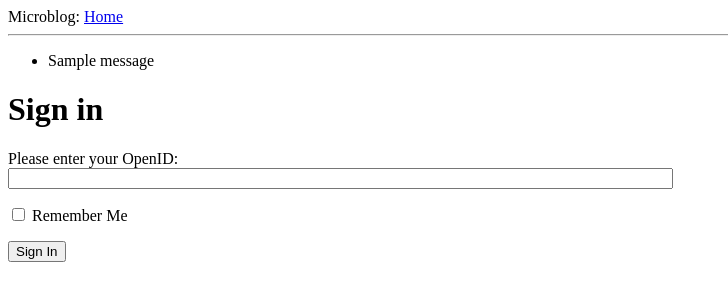
After one commit to AlexandrBelenov/microblog, a Flask app: page /login in a window 1280 px wide. The commit adds this page. Shown: the top 301 px of the page, without its empty margins (0-728 px from the left). Run offline with Flask 2, Linux system fonts and the light colour scheme; one stand-in notice (Sample message) is shown.

Commit message:
Added login template and login view

```diff
--- a/app/templates/base.html
+++ b/app/templates/base.html
@@ -9,6 +9,15 @@
   <body>
     <div>Microblog: <a href="/index">Home</a></div>
     <hr>
+    {% with messages = get_flashed_messages() %}
+    {% if messages %}
+    <ul>
+      {% for message in messages %}
+      <li>{{ message }}</li>
+      {% endfor %}
+    </ul>
+    {% endif %}
+    {% endwith %}
     {% block content %}{% endblock %}
   </body>
 </html>
--- /dev/null
+++ b/app/templates/login.html
@@ -0,0 +1,14 @@
+{% extends "base.html" %}
+
+{% block content %}
+<h1>Sign in</h1>
+<form action="" method="POST" name="login">
+    {{form.hidden_tag()}}
+    <p>
+        Please enter your OpenID: <br>
+        {{form.openid(size=80)}}<br>
+    </p>
+    <p>{{form.remember_me}} Remember Me</p>
+    <p><input type="submit" value="Sign In"></p>
+</form>
+{% endblock %}
--- a/app/views.py
+++ b/app/views.py
@@ -1,6 +1,14 @@
-from flask import render_template
+from flask import render_template, flash, redirect
 from app import flask_microblog
+from app.forms import LoginForm
 
+@flask_microblog.route("/login", methods=["GET", "POST"])
+def login():
+    form = LoginForm()
+    if form.validate_on_submit():
+        flash("Login requested for OpenID='{}', remember me= {}".format(form.openid.data, str(form.remember_me.data)))
+        return redirect("/index")
+    return render_template("login.html", title="Sign In", form=form)
 
 @flask_microblog.route("/")
 @flask_microblog.route("/index")
```
Also changed, not shown: app/templates/README.md (deleted).
